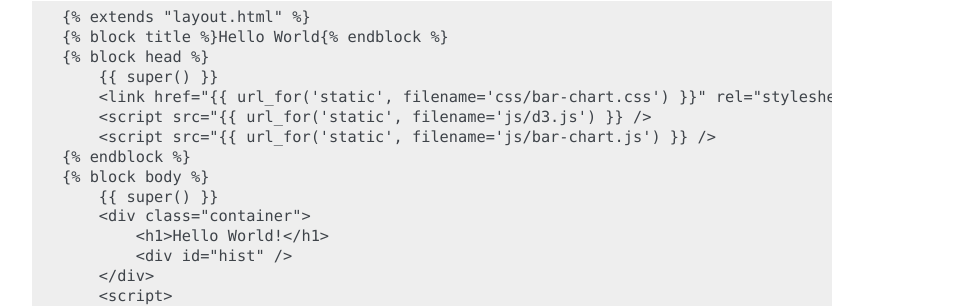
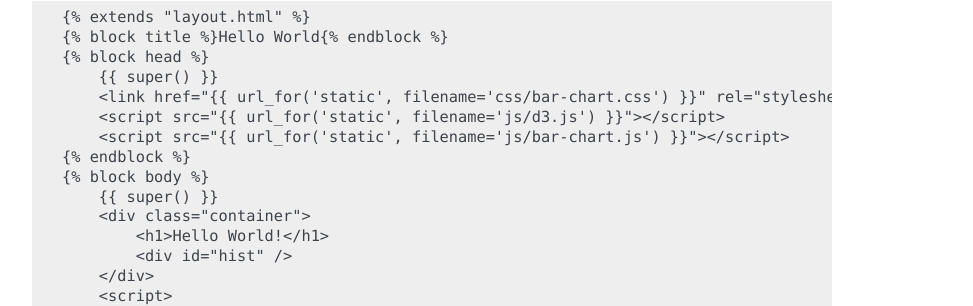
Before and after one commit to tlatorre-uchicago/minard, a Sphinx documentation site: the page built from doc/quickstart.rst, in a window 1280 px wide. Shown: the part 1241-1547 px from the top of the page, without its empty margins (168-1141 px from the left). Built offline with Sphinx 7.4.7, drawn with Linux system fonts in a browser that asks for light colours; some of the changed lines change nothing that is shown; some of the changed text lies outside the part shown.

Commit message:
fix typos in quickstart

```diff
--- a/doc/quickstart.rst
+++ b/doc/quickstart.rst
@@ -56,8 +56,8 @@ Our page is pretty boring, so let's add a histogram! Edit `hello_world.html` to
     {% block head %}
         {{ super() }}
         <link href="{{ url_for('static', filename='css/bar-chart.css') }}" rel="stylesheet">
-        <script src="{{ url_for('static', filename='js/d3.js') }} />
-        <script src="{{ url_for('static', filename='js/bar-chart.js') }} />
+        <script src="{{ url_for('static', filename='js/d3.js') }}"></script>
+        <script src="{{ url_for('static', filename='js/bar-chart.js') }}"></script>
     {% endblock %}
     {% block body %}
         {{ super() }}
```
